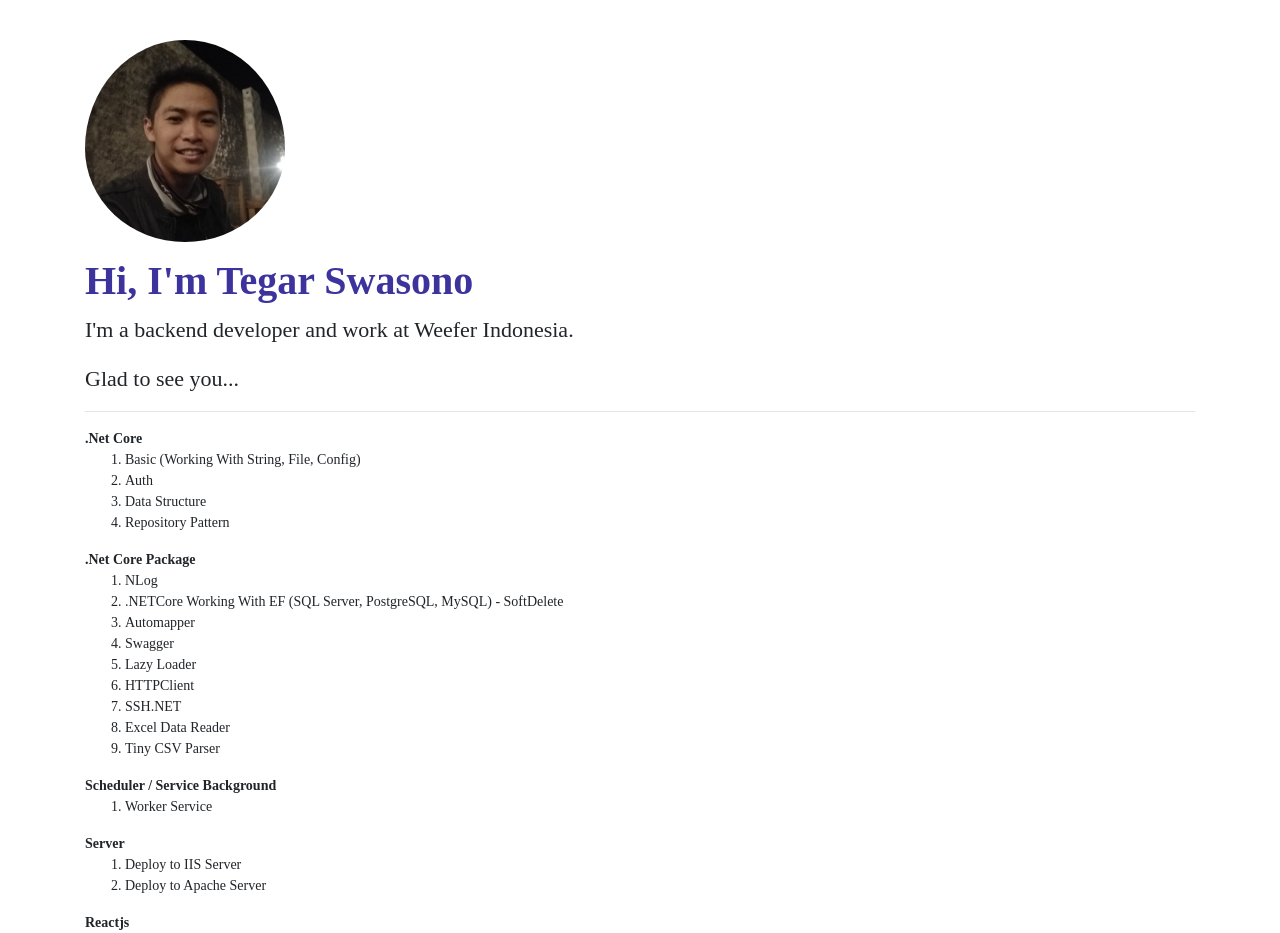
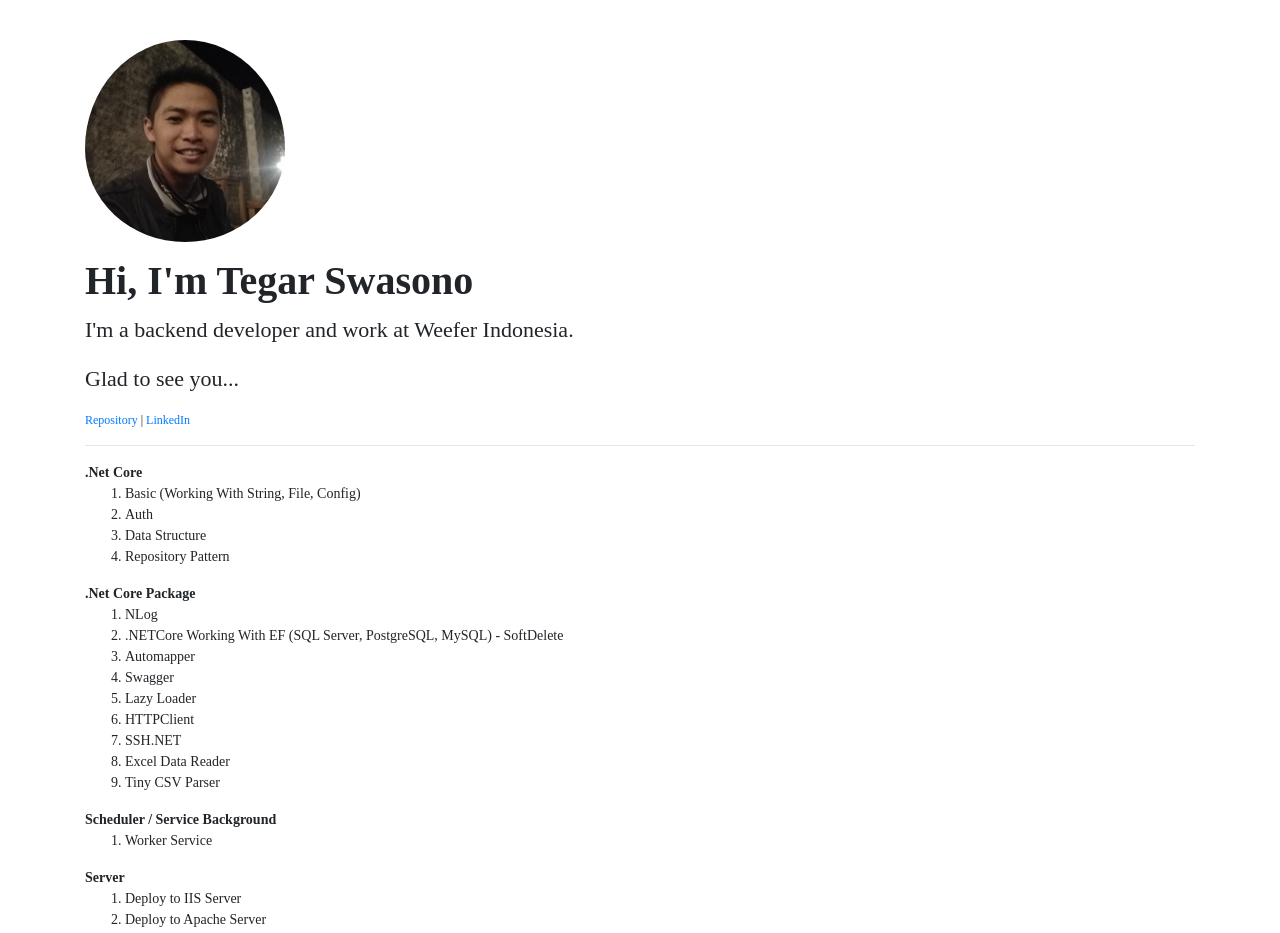
Before and after one commit to tegarswasono/tegarswasono.github.io, a plain HTML site: page index.html in a window 1280 px wide. Shown: the top 933 px of the page. Drawn offline with nearby package versions, Linux system fonts and the light colour scheme; a web font is replaced by a local one.

Commit message:
add link

```diff
--- a/index.html
+++ b/index.html
@@ -1,7 +1,7 @@
 <!DOCTYPE html>
 <html>
 <head>
-	<title>Tegars Github</title>
+	<title>Tegar Swasono</title>
 	<link rel="stylesheet" href="https://stackpath.bootstrapcdn.com/bootstrap/4.3.1/css/bootstrap.min.css" integrity="sha384-ggOyR0iXCbMQv3Xipma34MD+dH/1fQ784/j6cY/iJTQUOhcWr7x9JvoRxT2MZw1T" crossorigin="anonymous">
 	<link rel="stylesheet" href="https://fonts.googleapis.com/css?family=Sofia">
 	<link rel="shortcut icon" href="img/favicon.png">
@@ -23,12 +23,16 @@
 	<div class="container">
 		<div class="identity">
 			<img src="img/tegar.png" class="rounded-circle" width="200" style="padding-bottom: 15px;">
-			<h1><a href="https://github.com/tegarswasono" style="color: #3C339C;">Hi, I'm Tegar Swasono</a></h1>
+			<h1>Hi, I'm Tegar Swasono</h1>
 			<p>
 				I'm a backend developer and work at Weefer Indonesia.
 			</p>
 			<p>
 				Glad to see you...
+			</p>
+			<p style="font-size: 12px;">
+				<a href="https://github.com/tegarswasono" target="_blank">Repository</a> |
+				<a href="https://www.linkedin.com/in/tegar-swasono/" target="_blank">LinkedIn</a>
 			</p>
 		</div>
 		<hr/>
```
Also changed, not shown: img/favicon.png.
